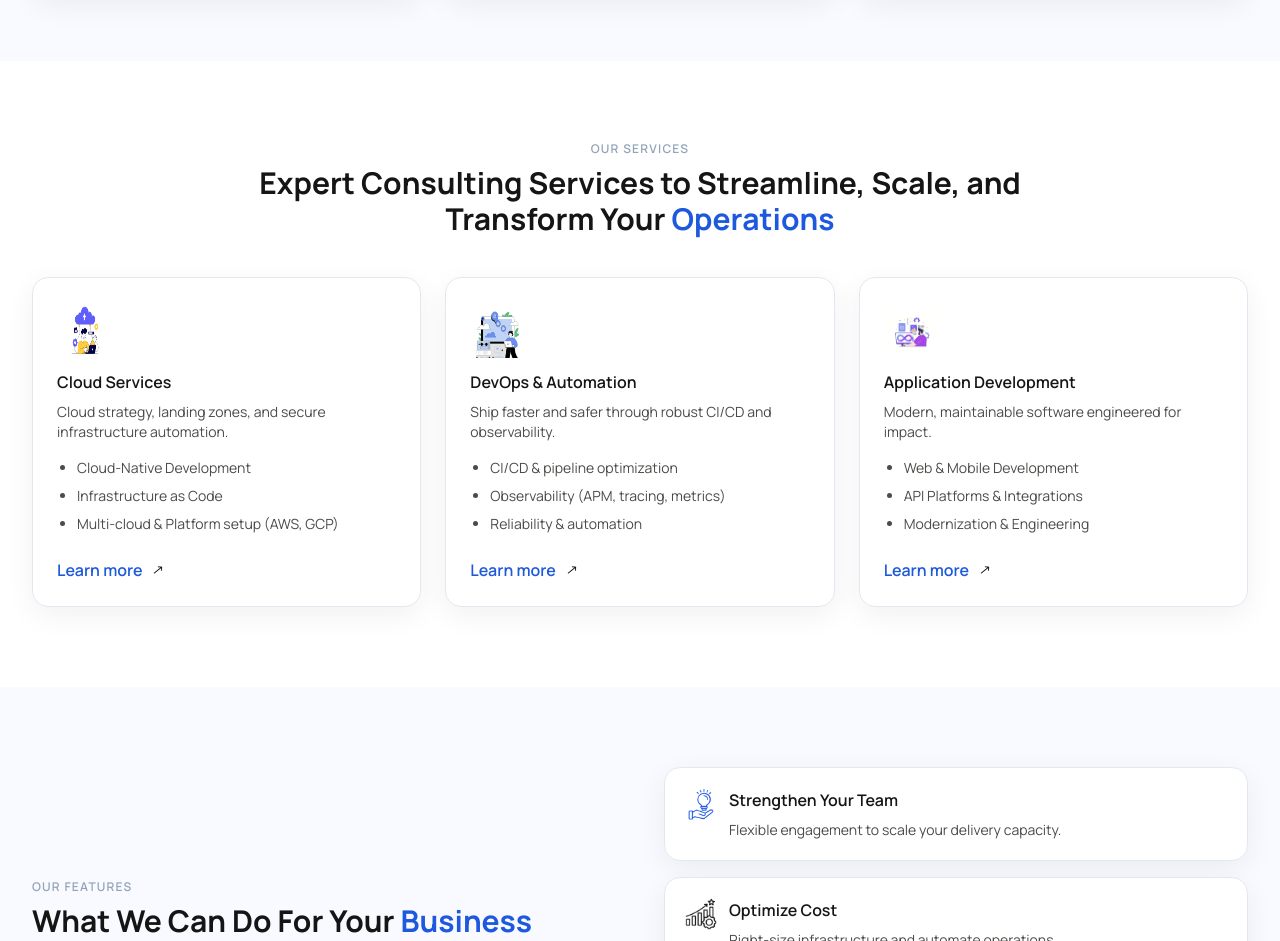
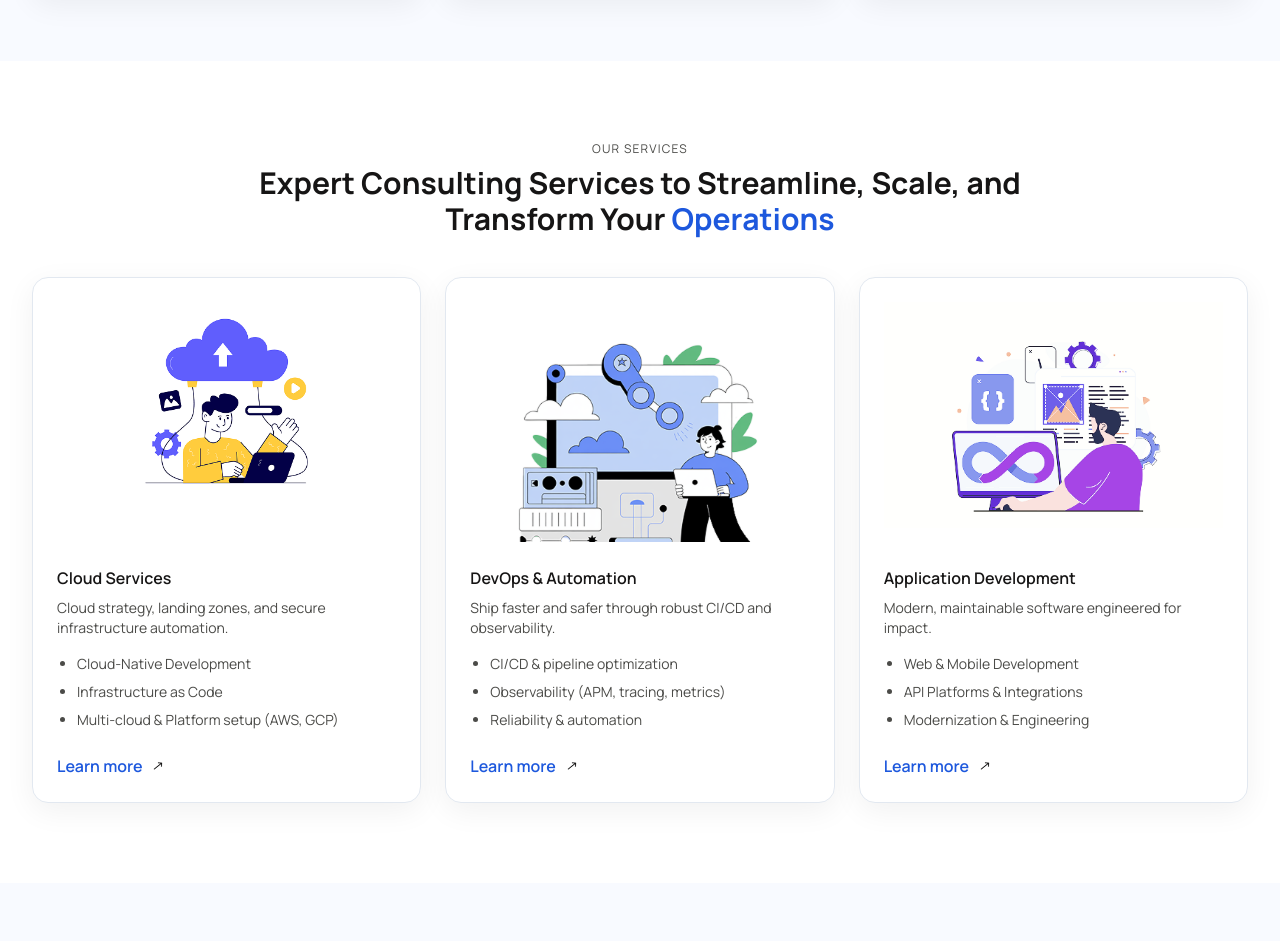
Before and after one commit to PeronVolodymyr/tech-evolve-landing-page, a plain HTML site: page index.html in a window 1280 px wide. Shown: the part 1985-2926 px from the top of the page. Drawn offline with nearby package versions, Linux system fonts and the light colour scheme.

Commit message:
fix service images

```diff
--- a/index.html
+++ b/index.html
@@ -185,49 +185,77 @@
     </div>
   </section>
 
-  <section id="services" class="py-20 bg-slate-50 bg-white">
+  <section id="services" class="py-20 bg-white">
     <div class="mx-auto max-w-7xl px-4 sm:px-6 lg:px-8">
       <div class="text-center max-w-3xl mx-auto reveal">
-        <p class="text-xs uppercase tracking-widest text-slate-400 font-semibold text-[color:var(--section)]/80">Our Services</p>
-        <h3 class="mt-2 text-3xl font-bold text-[color:var(--text)]">Expert Consulting Services to Streamline, Scale, and Transform Your <span class="text-[color:var(--brand)]">Operations</span></h3>
+        <p class="text-xs uppercase tracking-widest text-[color:var(--section)]/80">Our Services</p>
+        <h3 class="mt-2 text-3xl font-bold text-[color:var(--text)]">
+          Expert Consulting Services to Streamline, Scale, and Transform Your
+          <span class="text-[color:var(--brand)]">Operations</span>
+        </h3>
       </div>
+
       <div class="mt-10 grid md:grid-cols-3 gap-6">
+        <!-- Card 1 -->
         <article class="reveal border border-slate-200 rounded-2xl bg-white p-6 shadow-soft">
-          <img src="./assets/images/services/cloud-services.png" alt="Cloud Services" class="w-14 h-14" />
-          <h4 class="mt-3 font-semibold text-[color:var(--text)]">Cloud Services</h4>
+          <!-- unified figure area -->
+          <div class="h-52 sm:h-56 md:h-60 flex items-start justify-center mb-6">
+            <img src="./assets/images/services/cloud-services.png"
+                 alt="Cloud Services"
+                 class="max-h-full w-auto object-contain" />
+          </div>
+
+          <h4 class="font-semibold text-[color:var(--text)]">Cloud Services</h4>
           <p class="text-sm mt-2">Cloud strategy, landing zones, and secure infrastructure automation.</p>
           <ul class="mt-4 space-y-2 text-sm list-disc pl-5">
             <li>Cloud-Native Development</li>
             <li>Infrastructure as Code</li>
             <li>Multi-cloud &amp; Platform setup (AWS, GCP)</li>
           </ul>
-          <a href="#contact" class="inline-flex mt-6 items-center gap-2 text-[color:var(--brand)] font-semibold">Learn more
+          <a href="#contact" class="inline-flex mt-6 items-center gap-2 text-[color:var(--brand)] font-semibold">
+            Learn more
             <img src="assets/images/buttons/3.png" alt="" class="w-4 h-4" />
           </a>
         </article>
+
+        <!-- Card 2 -->
         <article class="reveal border border-slate-200 rounded-2xl bg-white p-6 shadow-soft">
-          <img src="./assets/images/services/devops-automation.png" alt="DevOps & Automation" class="w-14 h-14" />
-          <h4 class="mt-3 font-semibold text-[color:var(--text)]">DevOps &amp; Automation</h4>
+          <div class="h-52 sm:h-56 md:h-60 flex items-start justify-center mb-6">
+            <img src="./assets/images/services/devops-automation.png"
+                 alt="DevOps & Automation"
+                 class="max-h-full w-auto object-contain" />
+          </div>
+
+          <h4 class="font-semibold text-[color:var(--text)]">DevOps &amp; Automation</h4>
           <p class="text-sm mt-2">Ship faster and safer through robust CI/CD and observability.</p>
           <ul class="mt-4 space-y-2 text-sm list-disc pl-5">
             <li>CI/CD &amp; pipeline optimization</li>
             <li>Observability (APM, tracing, metrics)</li>
             <li>Reliability &amp; automation</li>
           </ul>
-          <a href="#contact" class="inline-flex mt-6 items-center gap-2 text-[color:var(--brand)] font-semibold">Learn more
+          <a href="#contact" class="inline-flex mt-6 items-center gap-2 text-[color:var(--brand)] font-semibold">
+            Learn more
             <img src="assets/images/buttons/3.png" alt="" class="w-4 h-4" />
           </a>
         </article>
+
+        <!-- Card 3 -->
         <article class="reveal border border-slate-200 rounded-2xl bg-white p-6 shadow-soft">
-          <img src="assets/images/services/app-development.png" alt="Application Development" class="w-14 h-14 object-contain" />
-          <h4 class="mt-3 font-semibold text-[color:var(--text)]">Application Development</h4>
+          <div class="h-52 sm:h-56 md:h-60 flex items-start justify-center mb-6">
+            <img src="assets/images/services/app-development.png"
+                 alt="Application Development"
+                 class="max-h-full w-auto object-contain" />
+          </div>
+
+          <h4 class="font-semibold text-[color:var(--text)]">Application Development</h4>
           <p class="text-sm mt-2">Modern, maintainable software engineered for impact.</p>
           <ul class="mt-4 space-y-2 text-sm list-disc pl-5">
             <li>Web &amp; Mobile Development</li>
             <li>API Platforms &amp; Integrations</li>
             <li>Modernization &amp; Engineering</li>
           </ul>
-          <a href="#contact" class="inline-flex mt-6 items-center gap-2 text-[color:var(--brand)] font-semibold">Learn more
+          <a href="#contact" class="inline-flex mt-6 items-center gap-2 text-[color:var(--brand)] font-semibold">
+            Learn more
             <img src="assets/images/buttons/3.png" alt="" class="w-4 h-4" />
           </a>
         </article>
```
